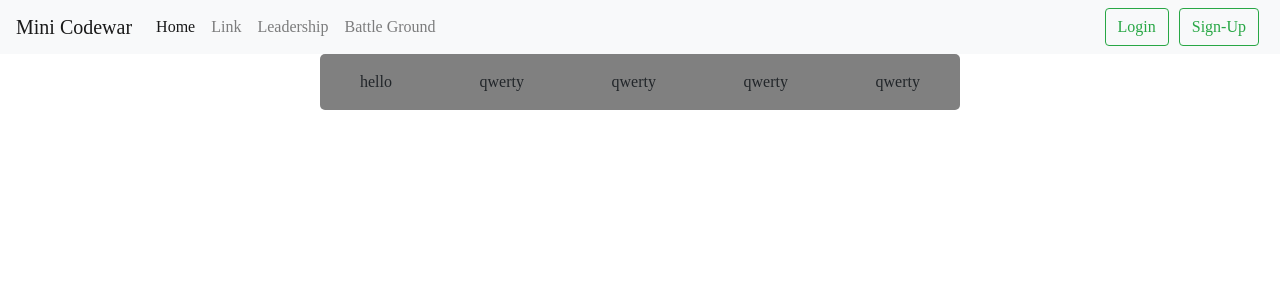
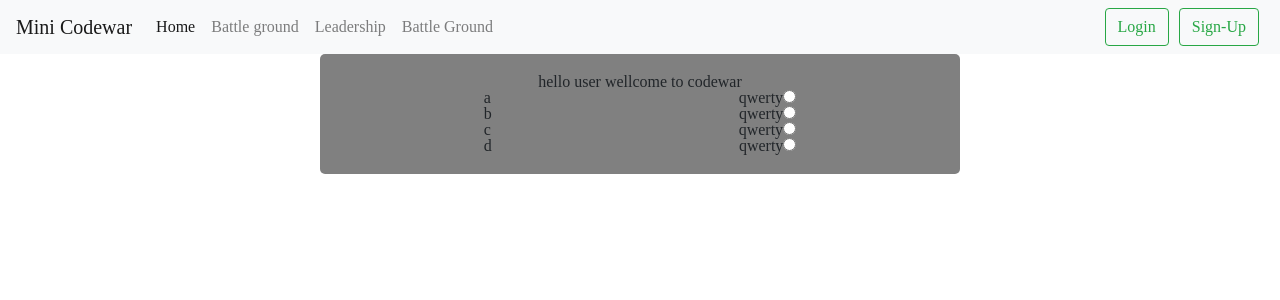
Before and after one commit to AshutoshSajan/mini-codewar-frontend, a React (Create React App) app: page /leaderBoard in a window 1280 px wide. Shown: the top 300 px of the page. Built offline with nearby package versions, Linux system fonts and the light colour scheme.

Commit message:
add question card

```diff
--- a/src/App.css
+++ b/src/App.css
@@ -15,7 +15,7 @@
 	padding: 20px 40px;
 	margin: 0 auto;
 }
-.qusestions {
+.questions {
 	display: flex;
-	justify-content: space-between;
+	justify-content: space-around;
 }
--- a/src/App.js
+++ b/src/App.js
@@ -1,6 +1,5 @@
 import React, { Component } from 'react';
 import {
-  BrowserRouter as Router,
   Route,
   Switch,
   withRouter
@@ -19,12 +18,14 @@ class App extends Component {
     return (
       <div className="App">
       	<Header />
-	      <Switch>
-		      {/* <Route exect path="/" component={Home} />*/}
-		      <Route exec path="/login" component={Login} />
+	      {
+        <Switch>
+		      <Route exact path="/" component={Home} />
+		      <Route path="/login" component={Login} />
 		      <Route path="/register" component={SignUp} />
           <Route path='/leaderBoard' component={LeaderBoard} />
 	      </Switch>
+        }
       </div>
     );
   }
--- a/src/components/Header.js
+++ b/src/components/Header.js
@@ -1,5 +1,5 @@
 import React, { Component } from 'react';
-import { BrowserRouter, Link } from "react-router-dom";
+import { Link } from "react-router-dom";
 
 class Header extends Component {
 	render() {
@@ -13,10 +13,11 @@ class Header extends Component {
 			  <div className="collapse navbar-collapse" id="navbarSupportedContent">
 			    <ul className="navbar-nav mr-auto">
 			      <li className="nav-item active">
-			        <a className="nav-link" href="#">Home <span className="sr-only">(current)</span></a>
+				      <Link to="/home" className="nav-link">Home</Link>
 			      </li>
 			      <li className="nav-item">
-			        <a className="nav-link" href="#">Link</a>
+				      <Link to="/battle" className="nav-link">Battle ground</Link>
+
 			      </li>
 			      <li className="nav-item">
 				      <Link to="/leaderBoard" className="nav-link">Leadership</Link>
--- a/src/components/LeaderBoard.js
+++ b/src/components/LeaderBoard.js
@@ -12,7 +12,7 @@ class LeaderBoard extends Component {
 
 	render() {
 		const questions = [{
-			ques: "hello",
+			ques: "hello user wellcome to codewar",
 			a: "qwerty",
 			b: "qwerty",
 			c: "qwerty",
@@ -22,17 +22,33 @@ class LeaderBoard extends Component {
 		return (
 			<div>
 					{
-						questions.map((question, i) => {
-							return (
-								<div className="list qusestions" key={i}>
-									<p>{ question.ques}</p>
-									<p>{ question.a }</p>
-									<p>{ question.b }</p>
-									<p>{ question.c }</p>
-									<p>{ question.d }</p>
-								</div>
-							)
-						})
+						questions.map((question, i) => (
+							<div className="list" key={i}>
+								{
+									Object.keys(question).map(v => (
+										<div key={v}>
+											{
+												v === "ques" ?
+													<p style={{textAlign: "center"}}>{question[v]}</p>
+												: null
+											}
+											<div>
+												{
+													v === "ques" ? null :
+													<div className="questions">
+														<p>{ [v] }</p>
+														<p>
+															<span>{ question[v] }</span>
+															<input type="radio" />
+														</p>
+													</div>
+												}
+											</div>
+										</div>
+									))
+								}
+							</div>
+						))
 					}
 			</div>
 		);
--- a/src/components/Login.js
+++ b/src/components/Login.js
@@ -1,6 +1,6 @@
 import React, { Component } from 'react';
 import { connect } from 'react-redux';
-import { BrowserRouter, Link } from "react-router-dom";
+import { Link } from "react-router-dom";
 var url = "http://localhost:3000/api/v1";
 
 class Login extends Component {
--- a/src/components/SignUp.js
+++ b/src/components/SignUp.js
@@ -1,6 +1,6 @@
 import React, { Component } from 'react';
 import { connect } from 'react-redux';
-import { BrowserRouter, Link } from "react-router-dom";
+import { Link } from "react-router-dom";
 var url = "http://localhost:8000/api/v1"
 
 class SignUp extends Component {
@@ -63,7 +63,7 @@ class SignUp extends Component {
 					</div>*/}
 				  <input onChange={this.handleChange} name='username' placeholder='Username' type='text' value={ this.state.user.username } required/>
 				  <input onChange={this.handleChange} id='pw' name='password' placeholder='Password' type='password' value={ this.state.user.password } required/>
-				  <input onChange={this.handleChange} id='pw' name='confirmPassword' placeholder='Confirm password' type='password' value={ this.state.user.confirmPassword} required/>
+				  <input onChange={this.handleChange} name='confirmPassword' placeholder='Confirm password' type='password' value={ this.state.user.confirmPassword} required/>
 				  <input onChange={this.handleChange} name='email' placeholder='E-Mail Address' type='text' value={ this.state.user.email } required/>
 				  <div className='agree'>
 				    <input id='agree' name='terms' type='checkbox' checked={ this.state.user.terms } onChange={this.handleChange} required/>
@@ -72,10 +72,8 @@ class SignUp extends Component {
 				  <input className='animated' type='submit' value='Register'required onClick={this.handleRegister}/>
 				  </form>
 				  <div className="login-flex">
-				  	<a className='forgot' href='#'>Already have an account?</a>
-			  		<Link to="/register">
-			  			<strong>Login</strong>
-			  		</Link>
+				  	<p className='forgot'>Already have an account?</p>
+			  		<Link to="/register"><strong>Login</strong></Link>
 				  </div>
 			</div>
 		);
```
